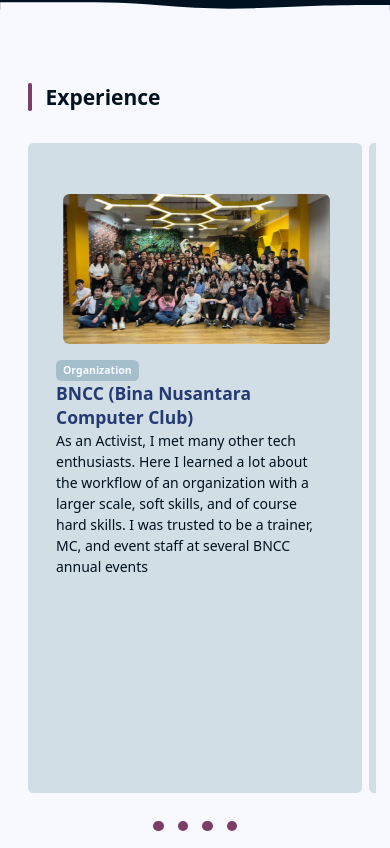
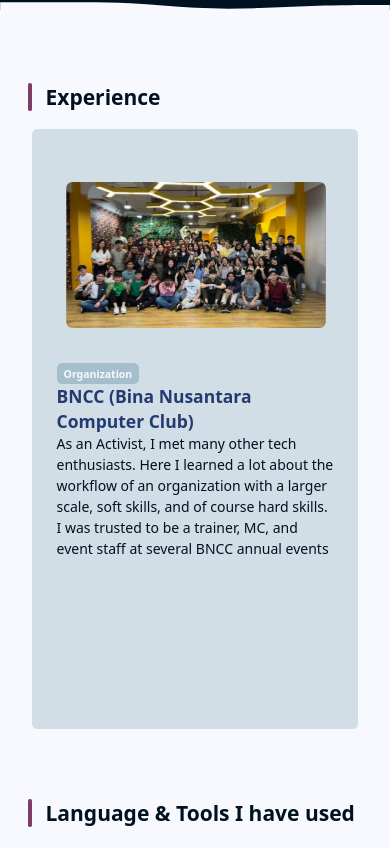
Before and after one commit to averine08/about-ave, a React (Vite) app: page / in a window 390 px wide. Shown: the part 896-1744 px from the top of the page. Built offline with nearby package versions, Linux system fonts and the light colour scheme; some icons are missing; the HTML template or start-up script is replaced by a standard one.

Commit message:
add bullet indicator, change the slider animation

```diff
--- a/src/components/Achievement.jsx
+++ b/src/components/Achievement.jsx
@@ -2,6 +2,7 @@ import React, { useState } from 'react'
 import CarouselItemIMG2 from './CarouselItemIMG2';
 import { AiOutlineLeft, AiOutlineRight } from "react-icons/ai";
 import { BsChevronCompactLeft, BsChevronCompactRight } from "react-icons/bs";
+import CarouselItemIMG3 from './CarouselItemIMG3';
 const Achievement = () => {
 
 
@@ -92,37 +93,54 @@ const Achievement = () => {
 
   return (
     <>
-    <div name="achievement" className=' flex w-full h-fit py-16 px-4 flex-col'>
+    <div name="achievement" className=' flex w-full h-fit py-16 px-4 flex-col '>
       <div className='my-5 flex flex-row sm:px-4 space-x-4 lg:px-36 justify-start'>
           <div className='rounded-sm bg-ungu w-1'></div>
           <h1 className='text-2xl font-bold text-biru'>Experience</h1>
       </div>
-      <div className='w-full h-fit sm:inline-flex sm:space-x-2 sm:p-4 sm:overflow-x-scroll  sm:snap-mandatory  sm:self-center sm:snap-x lg:hidden lg:flex-wrap lg:justify-center lg:space-x-0 lg:space-y-5 lg:overflow-visible'>
+      {/* <div className='w-full h-fit sm:inline-flex sm:space-x-2 sm:p-4 sm:overflow-x-scroll  sm:snap-mandatory  sm:self-center sm:snap-x lg:hidden lg:flex-wrap lg:justify-center lg:space-x-0 lg:space-y-5 lg:overflow-visible'>
         {achievements.map((achievement, index) => (
           <CarouselItemIMG2 achievement={achievement} key={index} />
         ))}
+      </div> */}
+      <div className='flex justify-center overflow-hidden relative group '>
+        <div className='lg:flex sm:hidden opacity-0 group-hover:opacity-100 duration-100  h-[500px] w-10 items-center justify-center rounded-md z-10 ' onClick={prevSlide}>
+            <BsChevronCompactLeft color='#001220' size={50}/>
+          </div>
+        <div className='  h-fit sm:flex md:max-w-[70%] sm:w-[90%] sm:overflow-x-scroll lg:overflow-x-hidden sm:snap-mandatory sm:snap-x sm:space-x-2 lg:snap-none
+                        transition-transform ease-out duration-200 '>
+                          {console.log((activeIdx*100))}
+
+            {achievements.map((achievement, index) =>(
+              <CarouselItemIMG3 achievement={achievement} key={index} activeIdx={activeIdx}/>
+            ) )}
+
+        </div>
+          <div className='lg:flex opacity-0 group-hover:opacity-100 duration-100 h-[500px] w-10 items-center justify-center rounded-md sm:hidden z-10' onClick={nextSlide}>
+            <BsChevronCompactRight color='#001220' size={50}/>
+          </div>
       </div>
       {/* Ini buat yang lg ke atas */}
-      <div className=' group flex items-center justify-center sm:hidden lg:flex lg:h-full lg:gap-2 '>
+      {/* <div className=' group flex items-center justify-center sm:hidden lg:flex lg:h-full lg:gap-2 '>
         <div className='flex opacity-0 group-hover:opacity-100 duration-100 h-[500px] w-10 items-center justify-center rounded-md ' onClick={prevSlide}>
           <BsChevronCompactLeft color='#001220' size={50}/>
         </div>
-          <CarouselItemIMG2 achievement={achievements[activeIdx]}/>
+          <CarouselItemIMG3 achievement={achievements[activeIdx]}/>
         <div className='flex opacity-0 group-hover:opacity-100 duration-100  h-[500px] w-10 items-center justify-center rounded-md ' onClick={nextSlide}>
           <BsChevronCompactRight color='#001220' size={50}/>
         </div>
-      </div>
-      <div className='flex justify-center p-2'>
+      </div> */}
+      <div className='lg:flex justify-center p-2 sm:hidden'>
         <ul className='flex'>
-          <li onClick={() => navigateSlide(0)} className='w-3 h-3 m-2 rounded-full bg-ungu' ></li>
-          <li onClick={() => navigateSlide(1)} className='w-3 h-3 m-2 rounded-full bg-ungu'></li>
-          <li onClick={() => navigateSlide(2)} className='w-3 h-3 m-2 rounded-full bg-ungu' ></li>
-          <li onClick={() => navigateSlide(3)} className='w-3 h-3 m-2 rounded-full bg-ungu'></li>
+          <li onClick={() => navigateSlide(0)} className={`w-3 h-3 m-2 rounded-full bg-biru-light_50  ${activeIdx == 0 ? 'bg-ungu' : 'bg-biru-light'}`} ></li>
+          <li  onClick={() => navigateSlide(1)} className={`w-3 h-3 m-2 rounded-full bg-biru-light_50 ${activeIdx == 1 ? 'bg-ungu' : 'bg-biru-light'}`}></li>
+          <li  onClick={() => navigateSlide(2)} className={`w-3 h-3 m-2 rounded-full bg-biru-light_50  ${activeIdx == 2 ? 'bg-ungu' : 'bg-biru-light'}`} ></li>
+          <li  onClick={() => navigateSlide(3)} className={`w-3 h-3 m-2 rounded-full bg-biru-light_50  ${activeIdx == 3 ? 'bg-ungu' : 'bg-biru-light'}`}></li>
         </ul>
       </div>
     </div>
 
-      </>
+    </>
   )
 }
 
--- /dev/null
+++ b/src/components/CarouselItemIMG3.jsx
@@ -0,0 +1,56 @@
+/* eslint-disable react/prop-types */
+import React, { useEffect, useState } from 'react'
+
+// eslint-disable-next-line react/prop-types
+const CarouselItemIMG3 = ({achievement, key, activeIdx}) => {
+
+
+  const [currentIndex, setCurrentIndex] = useState(0)
+  const [length, setLength] = useState(0)
+
+  useEffect(() => {
+    setLength(achievement.images.length)
+  },[achievement.images])
+
+  const prevSlide = () => {
+    const isFirstSlide = currentIndex === 0;
+    const newIndex = isFirstSlide ? length - 1 : currentIndex - 1;
+    console.log(newIndex)
+    setCurrentIndex(newIndex);
+  };
+
+  const nextSlide = () => {
+    const isLastSlide = currentIndex === length - 1;
+    const newIndex = isLastSlide ? 0 : currentIndex + 1;
+    setCurrentIndex(newIndex);
+  };
+
+
+  return (
+    // <div className='bg-biru-light_50'>
+    <div className='rounded-md bg-biru-light_50 sm:py-10 sm:min-w-[100%] flex sm:flex-col items-center self-center sm:min-h-[600px] md:min-h-[560px] lg:min-h-full  sm:w-full transition-transform ease-in-out duration-500'  style={{  transform: `translateX(-${activeIdx *100}%)`}}> {/* jadi da rata  pas min-w diganti jadi 90% taidnya 100*/}
+      <div className='flex relative inset-0 justify-center items-center w-full group lg:h-fit sm:min-h-fit sm:snap-center'>
+          <div className=' cursor-pointer opacity-25 group-hover:opacity-100 duration-200' onClick={prevSlide}>
+            {/*className=' absolute top-[50%]  -translate-x-[-100%] translate-y-[-50%] left-5 text-2xl rounded-full p-2 bg-black/20 text-white cursor-pointer' */}
+            <box-icon name="chevron-left-square" type="solid" color="#001220" ></box-icon>
+          </div>
+          <div style={{ backgroundImage: `url(${achievement.images[currentIndex]})`}}
+                className=" sm:w-[80%] bg-contain bg-no-repeat bg-center duration-500 lg:w-[80%] md:min-h-[300px] sm:h-52 "
+          >
+          </div>
+          <div className=' cursor-pointer opacity-25 group-hover:opacity-100 duration-200' onClick={nextSlide}>
+            {/*className=' absolute top-[50%]  -translate-x-[-100%] translate-y-[-50%] left-5 text-2xl rounded-full p-2 bg-black/20 text-white cursor-pointer' */}
+            <box-icon name="chevron-right-square" type="solid" size="sm" color="#001220"></box-icon>
+          </div>
+      </div>
+      <div className='sm:w-[85%]  md:w-[80%] lg:w-[70%]  h-fit bg-transparent font-normal pt-5'>
+        <p className='p-1 px-2 bg-biru-light/100 text-xs font-semibold text-putih w-fit rounded-md'>{achievement.type}</p>
+        <h1 className='text-biru-pastel font-bold text-xl '>{achievement.title}</h1>
+        <p>{achievement.description}</p>
+      </div>
+    </div>
+    // </div>
+  )
+}
+
+export default CarouselItemIMG3
```
